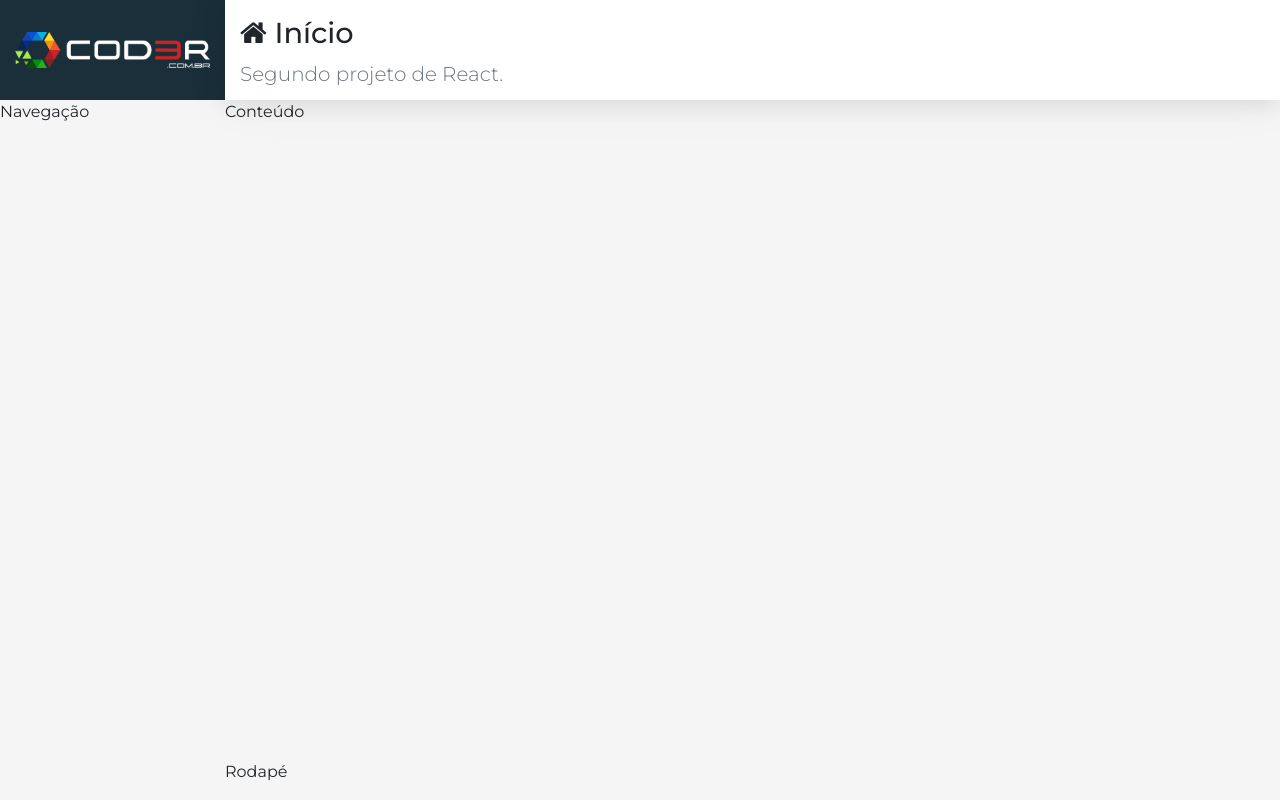
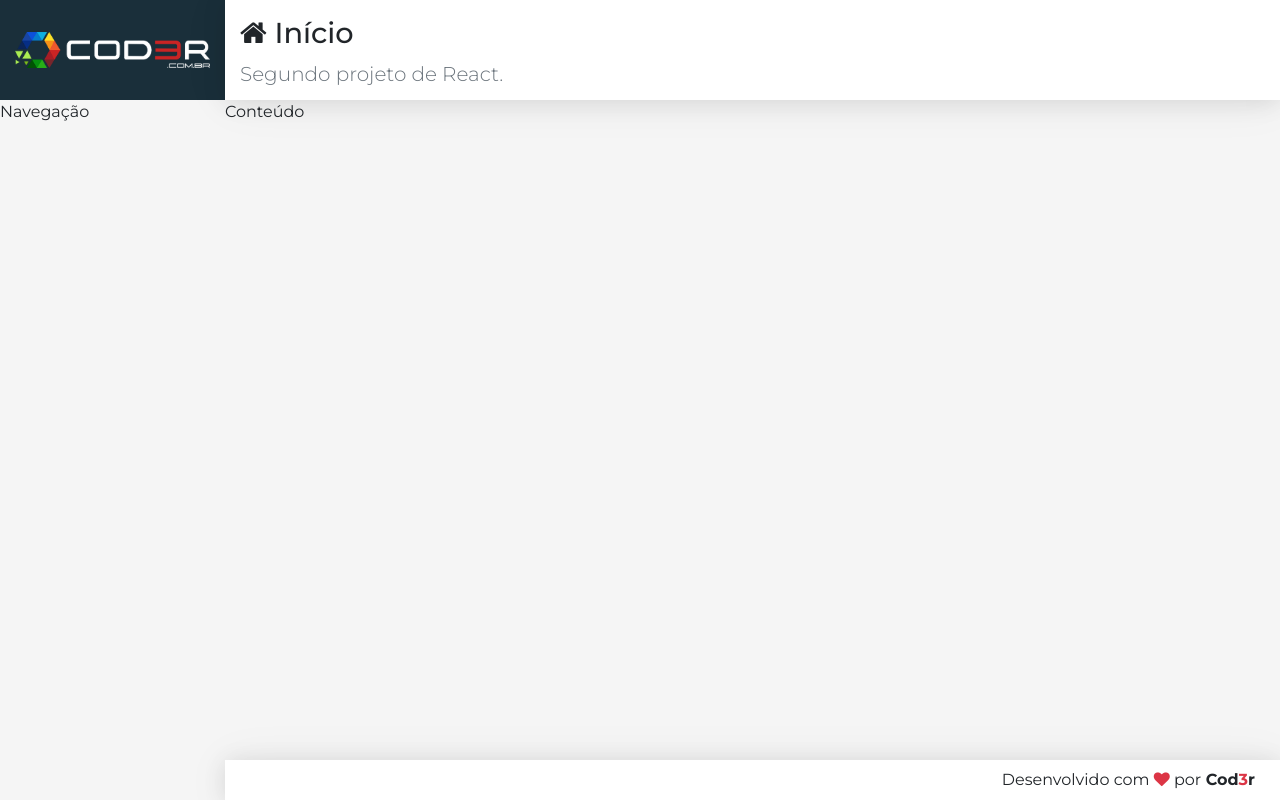
Before and after one commit to eric-moniz/cadastro-usuarios, a React (Create React App) app in the folder frontend/: page / in a window 1280 px wide. Built offline with nearby package versions, Linux system fonts and the light colour scheme.

Commit message:
componente rodapé

```diff
--- a/frontend/src/components/templates/Footer.css
+++ b/frontend/src/components/templates/Footer.css
@@ -0,0 +1,8 @@
+footer.footer {
+  display: flex;
+  align-items: center;
+  justify-content: flex-end;
+  padding: 0 25px;
+  background-color: #fff;
+  box-shadow: var(--shadow);
+}
--- a/frontend/src/components/templates/Footer.jsx
+++ b/frontend/src/components/templates/Footer.jsx
@@ -3,7 +3,17 @@ import React from 'react';
 import './Footer.css';
 
 const Footer = (props) => {
-  return <footer className="footer">Rodapé</footer>;
+  return (
+    <footer className="footer">
+      <span>
+        Desenvolvido com <i className="fa fa-heart text-danger"></i> por
+        <strong>
+          {' '}
+          Cod<span className="text-danger">3</span>r
+        </strong>
+      </span>
+    </footer>
+  );
 };
 
 export default Footer;
```
